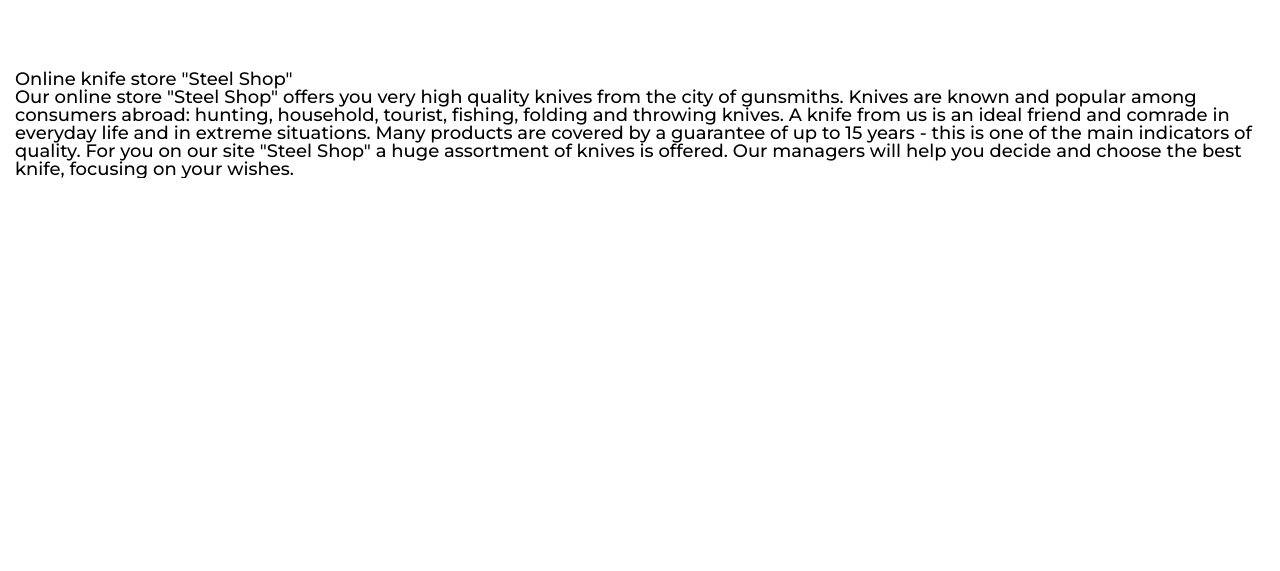
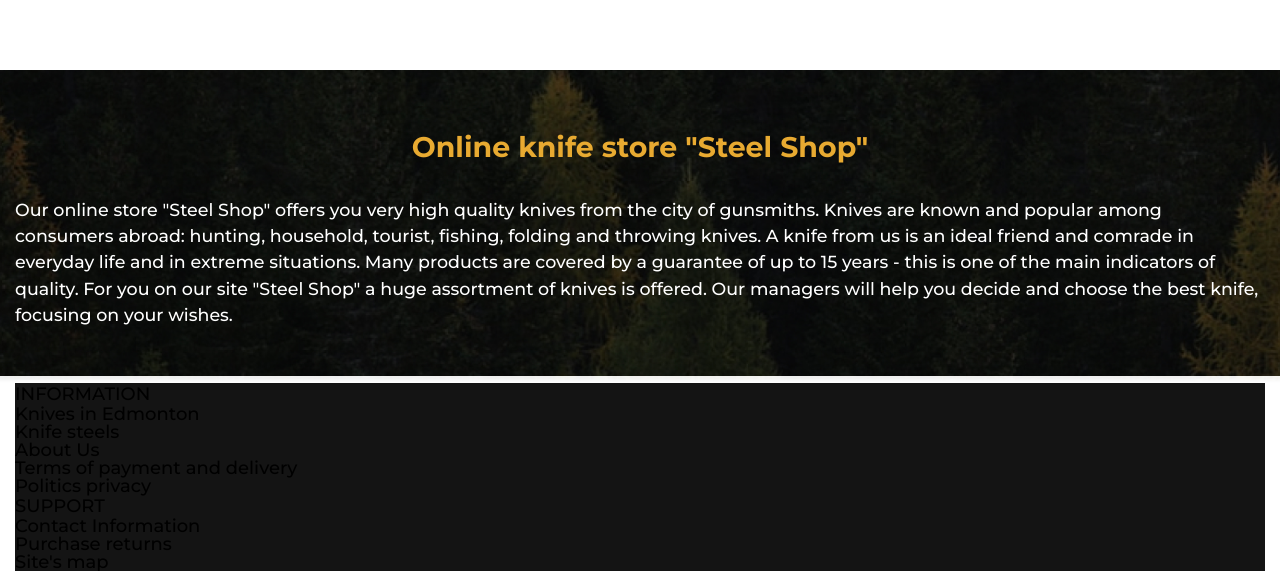
Before and after one commit to Rostyslav-Baryshok/steel-shop, a website built with webpack: page src/index.html in a window 1280 px wide. Shown: the part 10403-10974 px from the top of the page. Before the commit the page ends 10581 px from the top, so only its background shows below. Built offline with nearby package versions, Linux system fonts and the light colour scheme; files whose address does not match are found by name.

Commit message:
add styles footer

```diff
--- a/src/html/_footer.htm
+++ b/src/html/_footer.htm
@@ -15,7 +15,60 @@
 	</section>
 	<div class="footer__container">
 		<div class="footer__body body-footer">
-
+			<div class="body-footer__row">
+				<div class="body-footer__item item-footer">
+					<div data-spollers="992" class="item-footer__spoller spoller-item-footer">
+						<div class="spoller-item-footer__item">
+							<button type="button" data-spoller class="spoller-item-footer__title">INFORMATION</button>
+							<div class="spoller-item-footer__body">
+								<nav class="menu-footer">
+									<ul class="menu-footer__list">
+										<li class="menu-footer__item">
+											<a href="" class="menu-footer__link">Knives in Edmonton</a>
+										</li>
+										<li class="menu-footer__item">
+											<a href="" class="menu-footer__link">Knife steels</a>
+										</li>
+										<li class="menu-footer__item">
+											<a href="" class="menu-footer__link">About Us</a>
+										</li>
+										<li class="menu-footer__item">
+											<a href="" class="menu-footer__link">
+												Terms of payment and delivery
+											</a>
+										</li>
+										<li class="menu-footer__item">
+											<a href="" class="menu-footer__link">Politics privacy</a>
+										</li>
+									</ul>
+								</nav>
+							</div>
+						</div>
+					</div>
+				</div>
+				<div class="body-footer__item item-footer">
+					<div data-spollers="992" class="item-footer__spoller spoller-item-footer">
+						<div class="spoller-item-footer__item">
+							<button type="button" data-spoller class="spoller-item-footer__title">SUPPORT</button>
+							<div class="spoller-item-footer__body">
+								<nav class="menu-footer">
+									<ul class="menu-footer__list">
+										<li class="menu-footer__item">
+											<a href="" class="menu-footer__link">Contact Information</a>
+										</li>
+										<li class="menu-footer__item">
+											<a href="" class="menu-footer__link">Purchase returns</a>
+										</li>
+										<li class="menu-footer__item">
+											<a href="" class="menu-footer__link">Site's map</a>
+										</li>
+									</ul>
+								</nav>
+							</div>
+						</div>
+					</div>
+				</div>
+			</div>
 		</div>
 	</div>
 </footer>
--- a/src/scss/footer.scss
+++ b/src/scss/footer.scss
@@ -10,15 +10,66 @@
   }
 }
 .text-footer {
+  @include adaptiveValue("padding-top", 60, 40);
+  @include adaptiveValue("padding-bottom", 60, 40);
+  background: url("@img/footer/backround.jpg") top / cover no-repeat;
   // .text-footer__container
   &__container {
   }
   // .text-footer__title
   &__title {
+    text-align: center;
+    font-weight: 700;
+    @include adaptiveValue("font-size", 30, 24);
+    line-height: math.div(46, 30);
+    color: $accentColor;
+    &:not(:last-child) {
+      margin-bottom: em(30, 30);
+    }
   }
   // .text-footer__text
   &__text {
+    line-height: math.div(27, 18);
+    color: $mainLightColor;
+    @include adaptiveValue("font-size", 18, 16);
+  }
+  @media (max-width: $mobileSmall) {
+    text-align: center;
   }
 }
 .body-footer {
+  background-color: $mainDarkColor;
+  // .body-footer__row
+  &__row {
+  }
+  // .body-footer__item
+  &__item {
+  }
 }
+.item-footer {
+  // .item-footer__spoller
+  &__spoller {
+  }
+}
+.spoller-item-footer {
+  // .spoller-item-footer__item
+  &__item {
+  }
+  // .spoller-item-footer__title
+  &__title {
+  }
+  // .spoller-item-footer__body
+  &__body {
+  }
+}
+.menu-footer {
+  // .menu-footer__list
+  &__list {
+  }
+  // .menu-footer__item
+  &__item {
+  }
+  // .menu-footer__link
+  &__link {
+  }
+}
```
